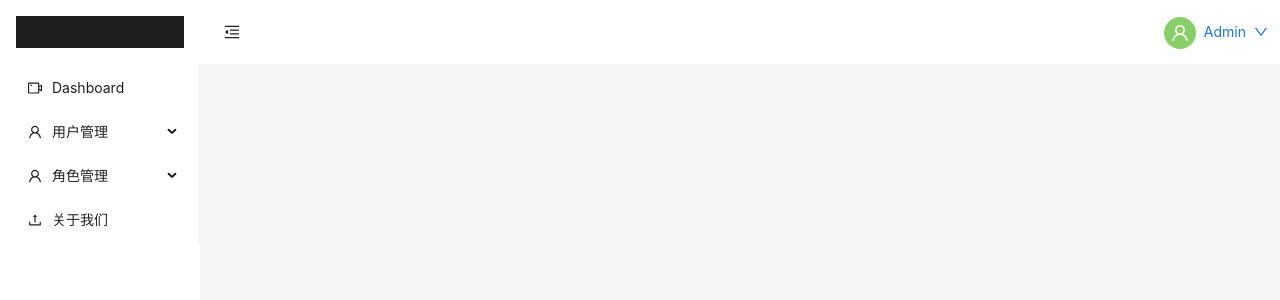
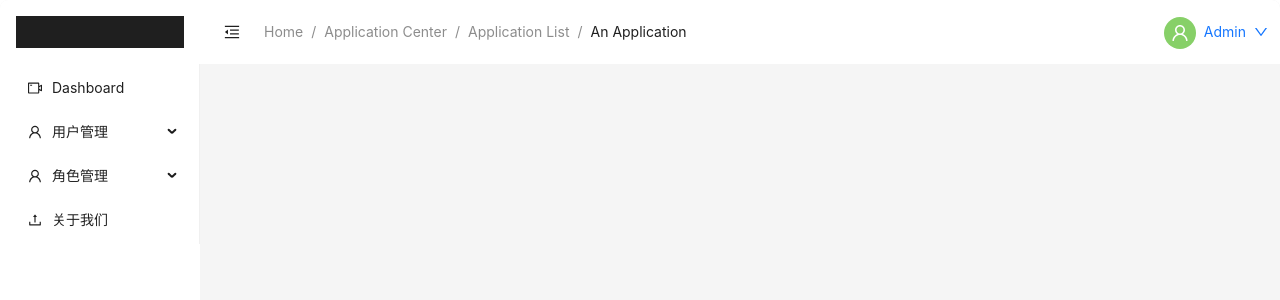
Before and after one commit to chuhx1024/React-admin, a React (Vite) app: page / in a window 1280 px wide. Shown: the top 300 px of the page. Built offline with nearby package versions, Linux system fonts and the light colour scheme.

Commit message:
Feat: 添加面包屑组件

```diff
--- a/src/layouts/BasicLayout.tsx
+++ b/src/layouts/BasicLayout.tsx
@@ -1,7 +1,7 @@
 import React, { useState, useEffect, useCallback } from 'react'
 import { Outlet, useNavigate, useLocation } from 'react-router-dom'
 
-import { Layout, Menu, Button, Dropdown, Space, Avatar, type MenuProps } from 'antd'
+import { Layout, Menu, Button, Dropdown, Space, Avatar, type MenuProps, Breadcrumb } from 'antd'
 import { MenuFoldOutlined, MenuUnfoldOutlined, DownOutlined, UserOutlined } from '@ant-design/icons'
 import { SubMenuType, MenuItemType } from 'antd/es/menu/interface'
 import { siderbarRoutes, type siderbarRouteConfig } from '@/router/index'
@@ -127,6 +127,7 @@ const BasicLayout: React.FC = () => {
             </Sider>
             <Layout>
                 <Header style={headerStyle}>
+                    <div style={{ display: 'flex', alignItems: 'center' }}>
                         <Button
                             type="text"
                             icon={collapsed ? <MenuUnfoldOutlined /> : <MenuFoldOutlined />}
@@ -137,6 +138,23 @@ const BasicLayout: React.FC = () => {
                                 height: 64,
                             }}
                         />
+                        <Breadcrumb
+                            items={[
+                                {
+                                    title: 'Home',
+                                },
+                                {
+                                    title: <a href="">Application Center</a>,
+                                },
+                                {
+                                    title: <a href="">Application List</a>,
+                                },
+                                {
+                                    title: 'An Application',
+                                },
+                            ]}
+                        />
+                    </div>
                     <Dropdown menu={{ items, onClick }}>
                         <a onClick={(e) => e.preventDefault()}>
                             <Space>
```
Lines whose indentation alone changed are shown as unchanged.
